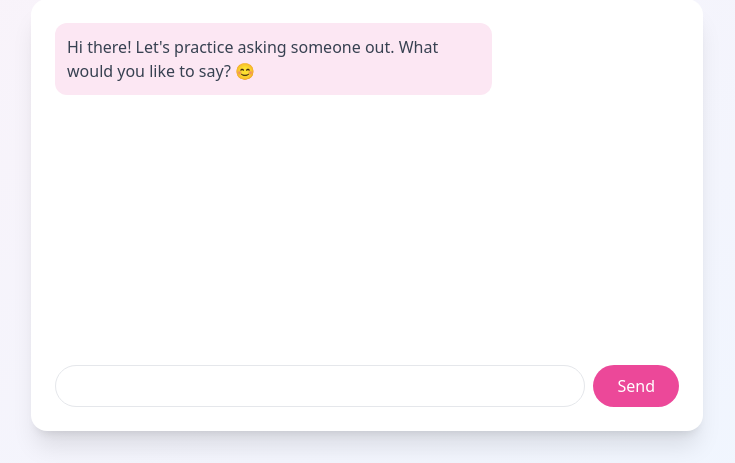
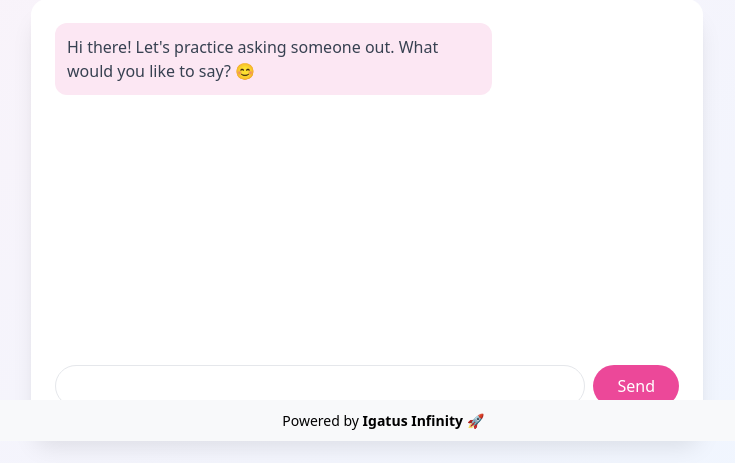
Before and after one commit to IGATAJOHN/ask_her_out, a Flask app: page / in a window 1280 px wide. Shown: the part 359-822 px from the top of the page, without its empty margins (273-1008 px from the left). Run offline with Flask 3, Linux system fonts and the light colour scheme; some libraries are stand-ins or nearby versions.

Commit message:
Update index.html

```diff
--- a/templates/index.html
+++ b/templates/index.html
@@ -83,6 +83,10 @@
 
   </div>
 </div>
+    <footer style="text-align: center; padding: 10px; background: #f8f9fa; font-size: 14px; position: fixed; width: 100%; bottom: 0;">
+    Powered by <strong>Igatus Infinity</strong> 🚀
+</footer>
+
   <script>
   function fetchIcebreaker() {
     let tone = document.getElementById("tone").value;
```
